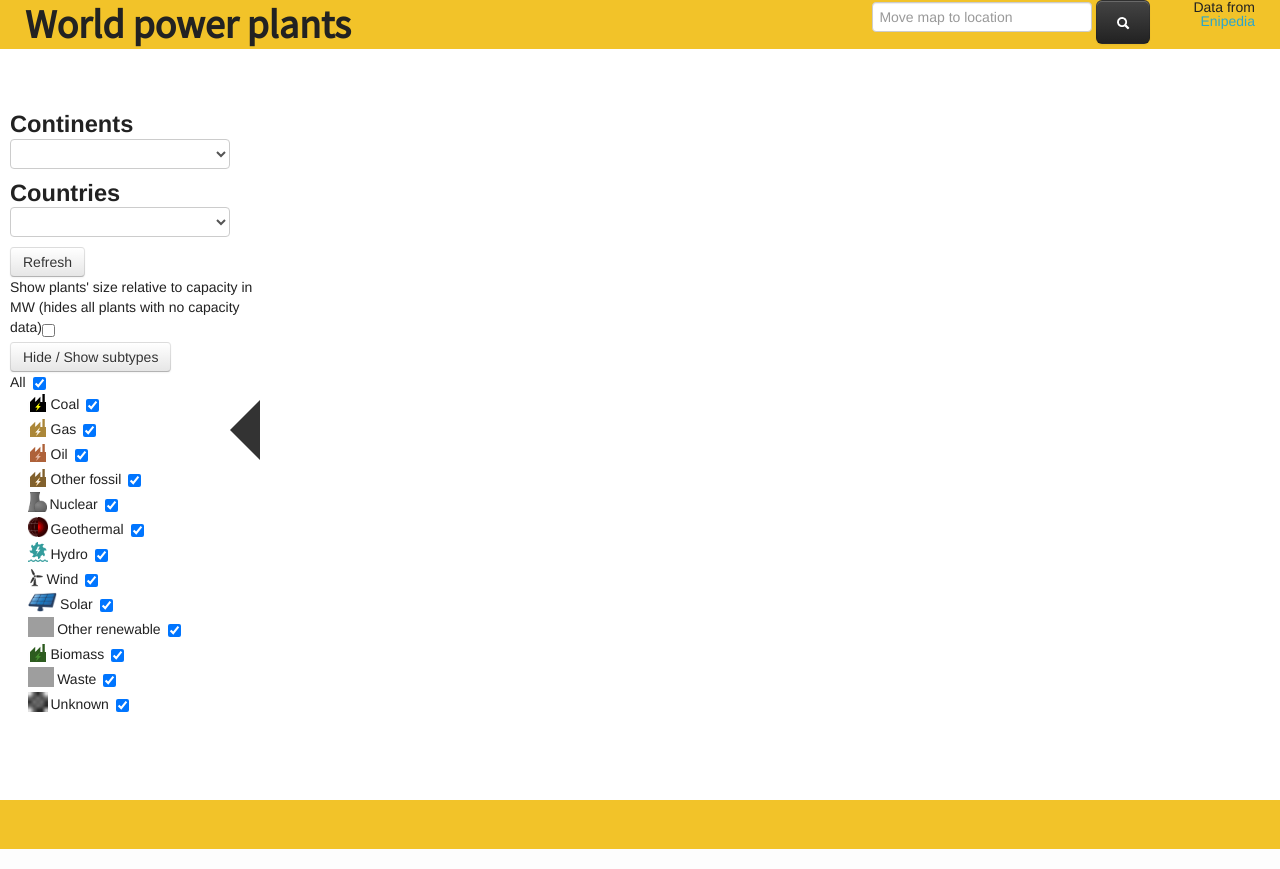
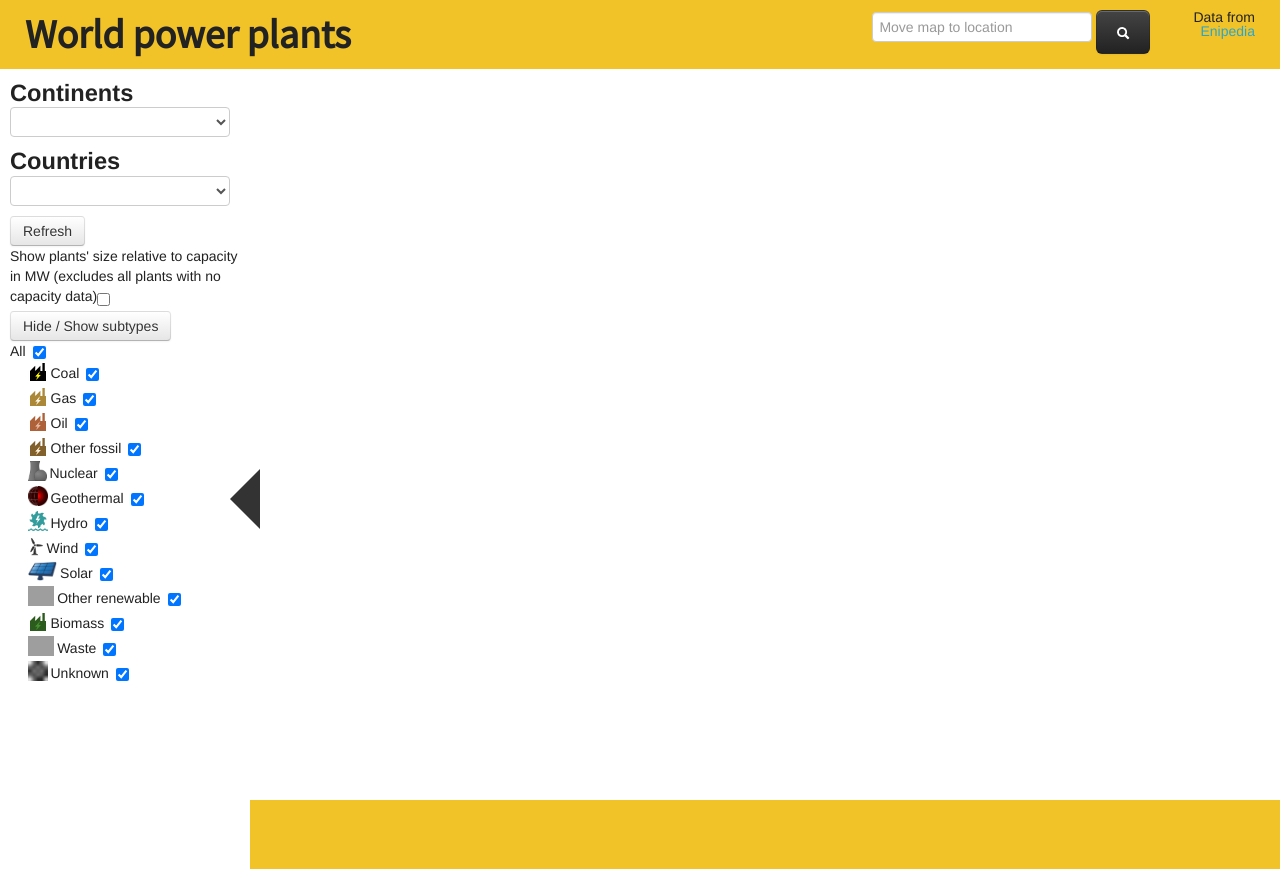
Before and after one commit to willbeaufoy/powerplantsmap, a Flask app: page / in a window 1280 px wide. Run offline with Flask 2, Linux system fonts and the light colour scheme; tables that the repository leaves empty hold one stand-in row (values such as "Sample post"); lists and menus that the app fills with data are empty; style sheets or scripts are compiled from the project's sources; parts of the project's set-up code (start-up, migrations or seed data) failed here and were passed over; some libraries are stand-ins or nearby versions; grey boxes are pictures that could not be loaded.

Commit message:
More cleanup of UI

```diff
--- a/app/static/css/main.less
+++ b/app/static/css/main.less
@@ -11,13 +11,14 @@
 }
 
 #main {
-    //margin-bottom: 20px;
+    //height:100%;
+    //width:100%;
 }
 
 /* Header */
 
 header {
-    padding: 0 25px;
+    padding: 10px 25px;
     background: @handf;
 }
 
@@ -52,22 +53,30 @@
 /* Maps */
 
 #map {
-    width: 100%;
+    //width: 100%;
     height: 100%;
+    //float: left;
+    position: relative;
 }
 
 #map div {
-    line-height:normal;
+    line-height: normal;
 }
 
 /* Panel */
 
 #panel {
     width: 250px;
-    position: absolute;
-    top: 100px;
+    height: 100%;
+    float: left;
+    //position: absolute;
+    //top: 100px;
     background: @whitey;
-    padding: 10px 0 0 10px;
+}
+
+#panel-container {
+    float: left;
+    padding: 10px;
 }
 
 #panel ul li img {
@@ -76,30 +85,36 @@
     margin-right: 3px;
 }
 
-#toggle-panel {
-    cursor:pointer;
-    float:right;
+#close-panel-container {
+    position: relative;
+    top: 50%;
+    left: 230px;
 }
 
-.arrow-left {
+#close-panel {
+    cursor: pointer;
+    float: right;
     width:0;
     height:0;
     border-right:30px solid #333;
     border-top:30px solid transparent;
     border-bottom:30px solid transparent;
-    position:fixed;
-    top:50%;
-    left:230px;
+    position: absolute;
+    //top: 50%;
+    //left:230px;
 }
 
-.arrow-right {
+#open-panel {
+    display: none;
+    cursor: pointer;
     width:0;
     height:0;
     border-left:30px solid black;
     border-top:30px solid transparent;
     border-bottom:30px solid transparent;
-    position:fixed;
-    top:50%;
+    position: relative;
+    top: 50%;
+    z-index: 10;
 }
 
 ul#fuel_types label {
--- a/app/static/js/main.js
+++ b/app/static/js/main.js
@@ -1,7 +1,12 @@
 $(document).ready(function() {
-    $('#toggle-panel').click(function() {
-        //$('#panel').toggle()
-        $(this).toggleClass('arrow-left arrow-right')
+    $('#close-panel').click(function() {
+        $('#panel').hide()
+        $('#open-panel').show()
+    })
+
+    $('#open-panel').click(function() {
+        $(this).hide()
+        $('#panel').show()
     })
 
     $('#toggle-l3').click(function() {
--- a/app/static/js/map-enipedia.js
+++ b/app/static/js/map-enipedia.js
@@ -58,9 +58,17 @@
     var icon_dims
 
     if($("input#toggle-relative-size").prop("checked")) {
-        x = capacity / 100
-        y = x * 0.8
-        icon_dims = {x: x, y: y}
+        if(map.zoom > 11) {
+            icon_dims = {x: capacity / 30, y: capacity / 30 * 0.8}
+        }
+
+        else if(map.zoom > 7) {
+            icon_dims = {x: capacity / 60, y: capacity / 60 * 0.8}
+        }
+
+        else {
+            icon_dims = {x: capacity / 100, y: capacity / 100 * 0.8}
+        }
     }
 
     else {
@@ -252,6 +260,7 @@
     function change_icon_size() {
         if(this.zoom > 7 && this.zoom <= 11 && this.previousZoom <= 7) {
             $.each(this.markers, function() {
+                c(this)
                 this.setIcon(icon = {
                     url: this.getIcon()['url'],
                     scaledSize: new google.maps.Size(icon_medium.x, icon_medium.y)
@@ -286,7 +295,7 @@
         this.previousZoom = this.zoom
     }
 
-    //google.maps.event.addListener(map, 'zoom_changed', change_icon_size)
+    google.maps.event.addListener(map, 'zoom_changed', change_icon_size)
 }
 
 function close_infowindow() {
@@ -311,7 +320,7 @@
 
     map = new google.maps.Map(document.getElementById('map'), {
         center: new google.maps.LatLng(53.90, -2.8),
-        zoom: 6,
+        zoom: 2,
         mapTypeId: google.maps.MapTypeId.ROADMAP,
         previousZoom: 6,
         markers: markers
--- a/app/templates/base.html
+++ b/app/templates/base.html
@@ -5,6 +5,7 @@
     <title>{{title}} - Energy map</title>
     <meta name="viewport" content="width=device-width, initial-scale=1">
     <meta name="description" content="A map of the world's power plants, using data from enipieda">
+    <link rel="shortcut icon" href="/static/img/lightning-icon.png">
     <link rel="stylesheet" href="/static/css/bootstrap.css">
     <link rel="stylesheet" href="/static/css/foundation-selected.css">
     <link rel="stylesheet" href="/static/css/lib/leaflet.css">
@@ -26,7 +27,6 @@
     </script>
 </head>
 <body>
-    {% include 'header.html' %}
     {% block content %}{% endblock %}
     <script src="/static/js/main.js"></script>
     {% if title == 'Home' %}
--- a/app/templates/header.html
+++ b/app/templates/header.html
@@ -1,13 +1,14 @@
+<!--
 <header>
     <div class="row-fluid container">
         <span class="span8">
             <h1>World power plants</h1>
-            <!--
+            <!~~
 <h2>Continents</h2>
             <select id = "continents" class="plants"></select>
             <h2>Countries</h2>
             <select id = "countries"  class="plants"></select>
- -->
+ ~~>
         </span>
         <span class="span3 text-right">
             <div id="select-location" class="">
@@ -22,3 +23,4 @@
         </span>
     </div>
 </header>
+ -->
--- a/app/templates/index.html
+++ b/app/templates/index.html
@@ -1,16 +1,40 @@
 {% extends 'base.html' %}
 {% block content %}
+<header>
+    <div class="row-fluid container">
+        <span class="span8">
+            <h1>World power plants</h1>
+            <!--
+<h2>Continents</h2>
+            <select id = "continents" class="plants"></select>
+            <h2>Countries</h2>
+            <select id = "countries"  class="plants"></select>
+ -->
+        </span>
+        <span class="span3 text-right">
+            <div id="select-location" class="">
+                <form id='select-location'>
+                    <input id='select-location-input' type='text' placeholder="Move map to location">
+                    <button id='select-location-submit' type='submit' class="btn btn-inverse btn-large"><i class="icon-large icon-white icon-search"></i></button>
+                </form>
+            </div>
+        </span>
+        <span class="span1 text-right">
+            Data from <a href="http://enipedia.tudelft.nl/wiki/Main_Page">Enipedia</a>
+        </span>
+    </div>
+</header>
 <!--
 <div id = "main">
  -->
-    <div id="map" class="map_canvas"></div>
     <div id="panel">
+        <div id = "panel-container">
             <h2>Continents</h2>
             <select id = "continents" class="plants"></select>
             <h2>Countries</h2>
             <select id = "countries"  class="plants"></select>
             <div id="refresh" class="btn">Refresh</div>
-        <label>Show plants' size relative to capacity in MW (hides all plants with no capacity data)<input type="checkbox" id="toggle-relative-size"></label>
+            <label>Show plants' size relative to capacity in MW (excludes all plants with no capacity data)<input type="checkbox" id="toggle-relative-size"></label>
             <div id="toggle-l3" class="btn">Hide / Show subtypes</div>
             <ul id="fuel_types">
                 <li><label>All<input type="checkbox" id="all" class="broad" checked="true"></label>
@@ -32,9 +56,15 @@
                 </li>
             </ul>
         </div>
-    <a data-toggle="collapse" data-target="#panel"><div id="toggle-panel" class="arrow-left"></div></a>
+        <div id = "close-panel-container">
+            <!-- <a data-toggle="collapse" data-target="#panel"> --><div id="close-panel" class="arrow-left"></div><!-- </a> -->
+        </div>
+    </div>
+    <!-- <a data-toggle="collapse" data-target="#panel"> --><div id="open-panel" class="arrow-right"></div><!-- </a> -->
+    <div id="map" class="map_canvas"></div>
     <div id="spinner-container"></div>
 <!--
 </div>
  -->
+
 {% endblock %}
```
Also changed, not shown: app/static/img/lightning-icon.png (added). Lines whose indentation alone changed are shown as unchanged.
